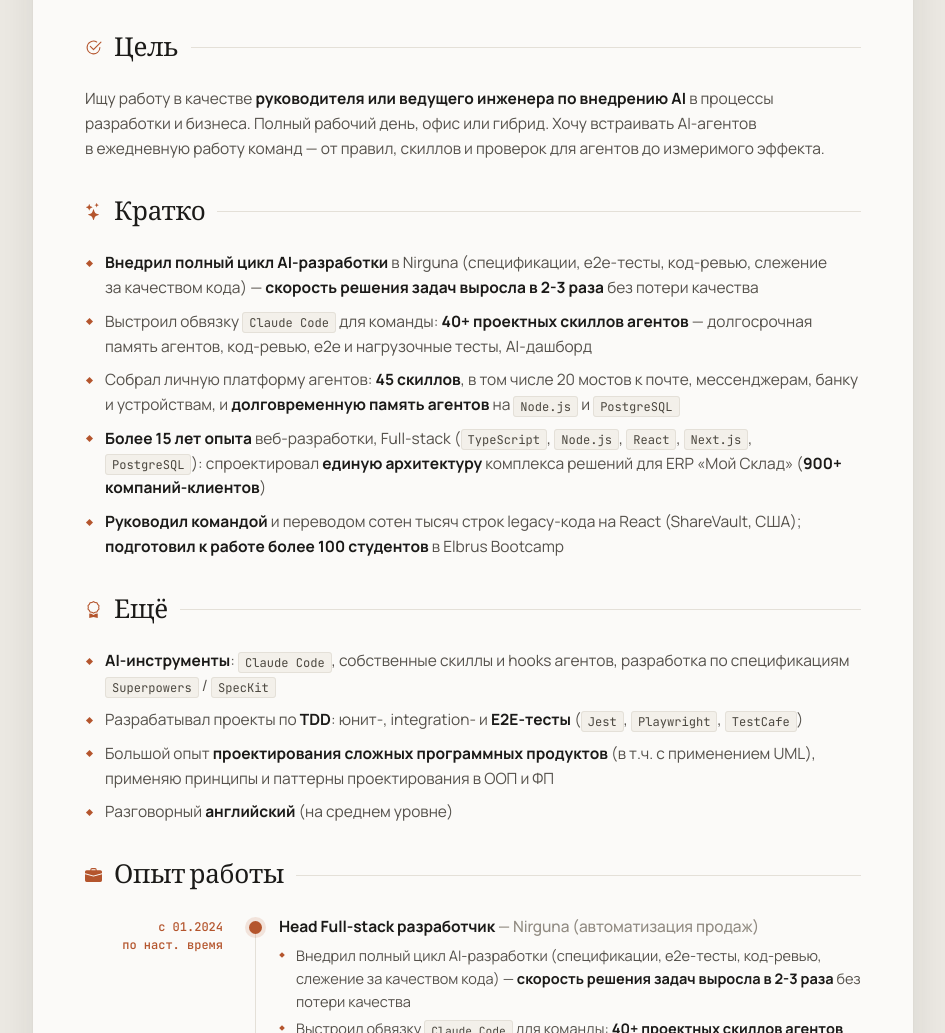
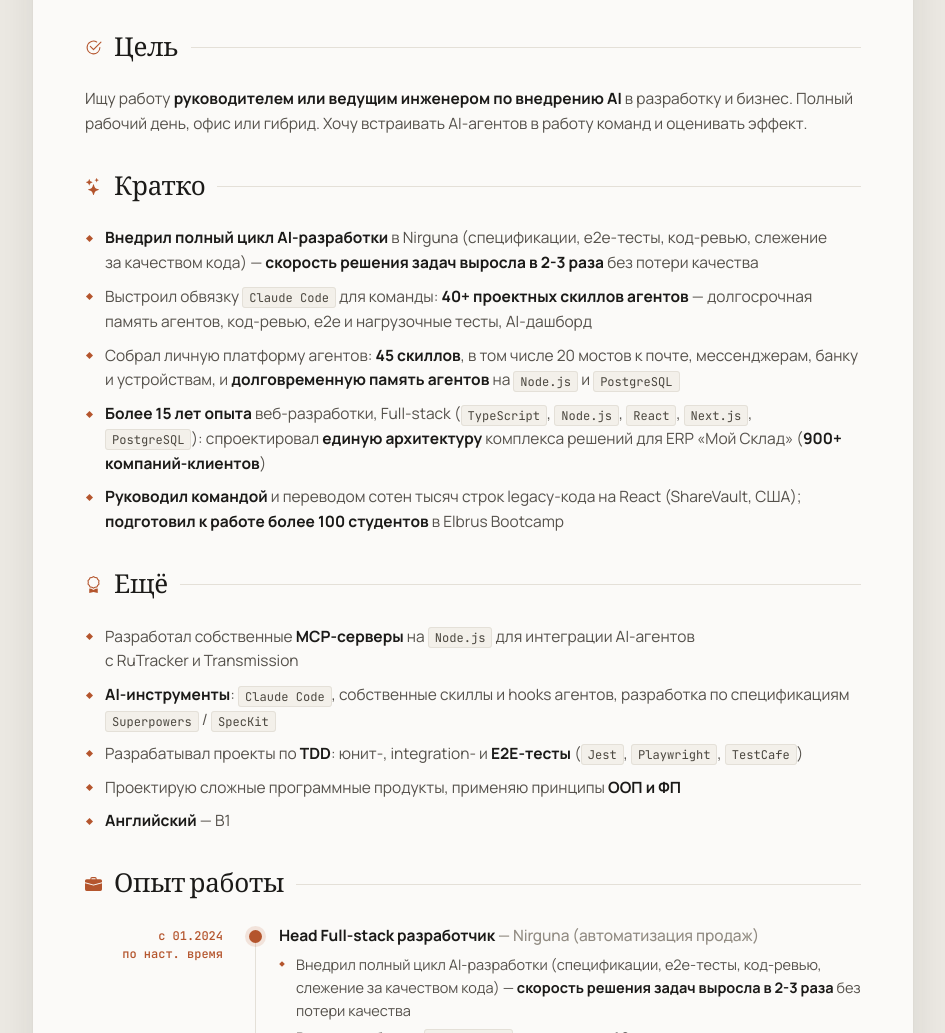
Before and after one commit to mrThomasTeller/cv, a website: page index.html in a window 1280 px wide. Shown: the part 432-1465 px from the top of the page, without its empty margins (167-1112 px from the left). Drawn offline with Linux system fonts and the light colour scheme.

Commit message:
feat: добавил подтверждённый опыт MCP и английский B1

```diff
--- a/index.html
+++ b/index.html
@@ -683,14 +683,13 @@
             Цель
           </h2>
           <p class="section-text">
-            Ищу работу в качестве
+            Ищу работу
             <strong
-              >руководителя или ведущего инженера по&nbsp;внедрению AI</strong
+              >руководителем или ведущим инженером по&nbsp;внедрению AI</strong
             >
-            в&nbsp;процессы разработки и&nbsp;бизнеса. Полный рабочий день, офис
-            или гибрид. Хочу встраивать AI-агентов в&nbsp;ежедневную работу
-            команд — от&nbsp;правил, скиллов и&nbsp;проверок для агентов до
-            измеримого эффекта.
+            в&nbsp;разработку и&nbsp;бизнес. Полный рабочий день, офис или
+            гибрид. Хочу встраивать AI-агентов в&nbsp;работу команд
+            и&nbsp;оценивать эффект.
           </p>
         </section>
 
@@ -758,6 +757,12 @@
           </h2>
           <ul class="list">
             <li>
+              Разработал собственные <strong>MCP-серверы</strong> на&nbsp;<code
+                >Node.js</code
+              >
+              для интеграции AI-агентов с&nbsp;RuTracker и&nbsp;Transmission
+            </li>
+            <li>
               <strong>AI-инструменты</strong>: <code>Claude Code</code>,
               собственные скиллы и&nbsp;hooks агентов, разработка
               по&nbsp;спецификациям <code>Superpowers</code> /
@@ -769,14 +774,10 @@
               <code>Playwright</code>, <code>TestCafe</code>)
             </li>
             <li>
-              Большой опыт
-              <strong>проектирования сложных программных продуктов</strong>
-              (в&nbsp;т.ч. с&nbsp;применением UML), применяю принципы
-              и&nbsp;паттерны проектирования в&nbsp;ООП и&nbsp;ФП
+              Проектирую сложные программные продукты, применяю принципы
+              <strong>ООП и&nbsp;ФП</strong>
             </li>
-            <li>
-              Разговорный <strong>английский</strong> (на&nbsp;среднем уровне)
-            </li>
+            <li><strong>Английский</strong> — B1</li>
           </ul>
         </section>
 
```
Also changed, not shown: README.md, 1 other file.
